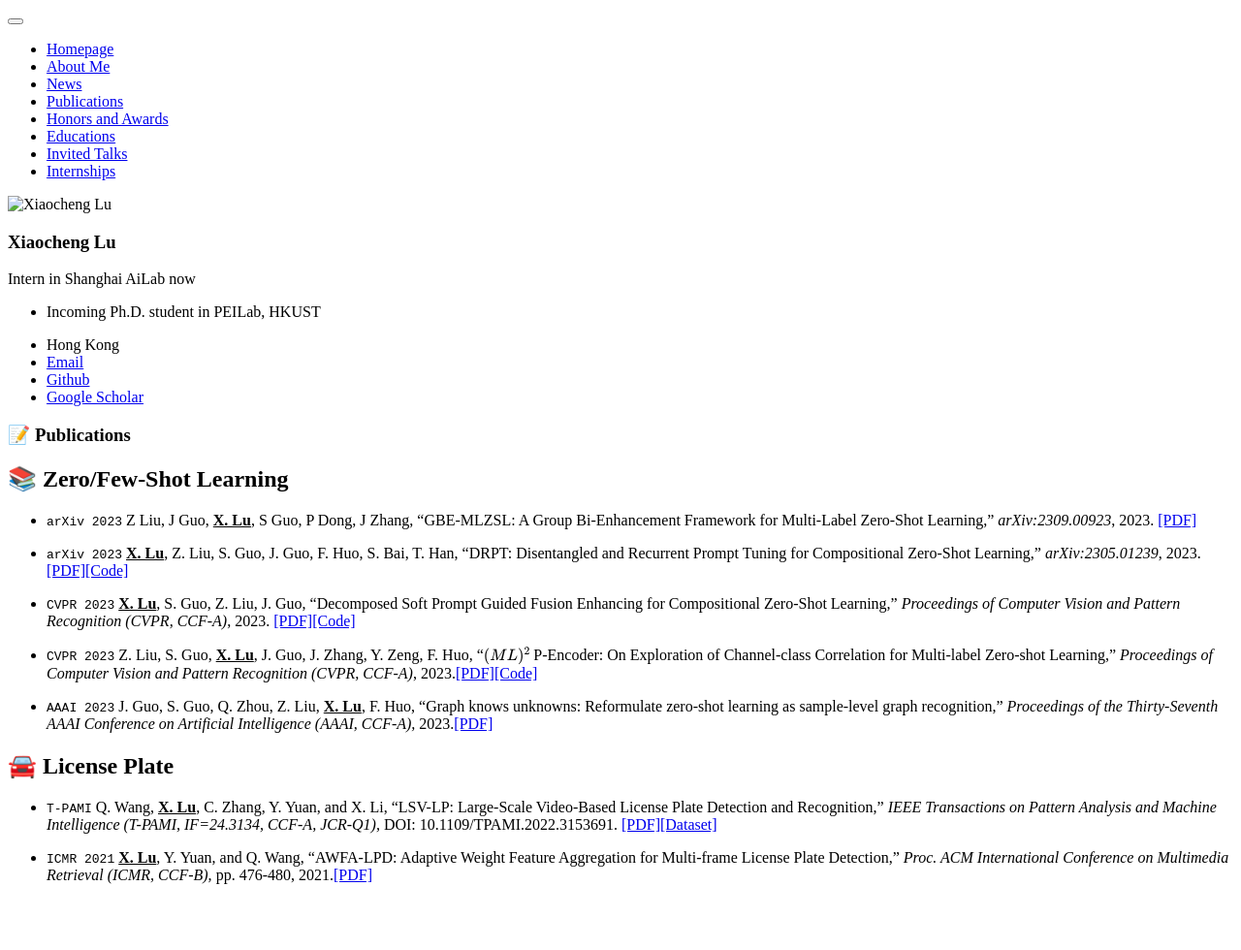
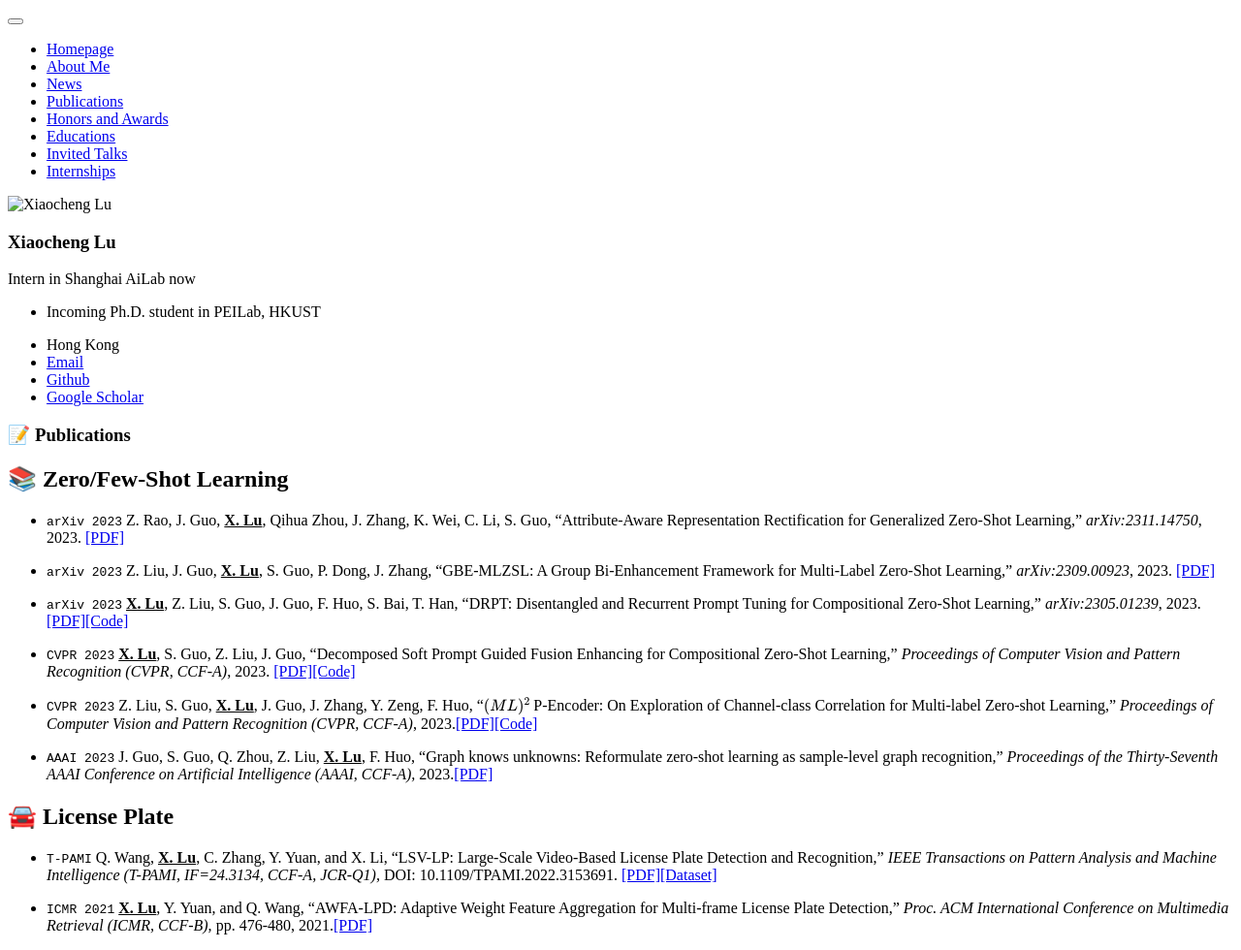
Before and after one commit to Forest-art/forest-art.github.io, a Jekyll site: the page built from _pages/includes/mypub.md, in a window 1280 px wide. Shown: the whole page at 97% size. Built offline with Jekyll 4.4.1, drawn with Linux system fonts in a browser that asks for light colours; our own code applies the rules of GitHub Pages for plain Markdown files; formulas are drawn with MathJax 3; before the commit the page ends 928 px from its top, so only the background shows below that.

Commit message:
Update mypub.md

```diff
--- a/_pages/includes/mypub.md
+++ b/_pages/includes/mypub.md
@@ -1,8 +1,9 @@
 # 📝 Publications
 ## 📚 Zero/Few-Shot Learning
+- ``arXiv 2023`` Z. Rao, J. Guo, **<u>X. Lu</u>**, Qihua Zhou, J. Zhang, K. Wei, C. Li, S. Guo, "Attribute-Aware Representation Rectification for Generalized Zero-Shot Learning," *arXiv:2311.14750*, 2023.
+[[PDF]](https://arxiv.org/pdf/2311.14750.pdf)
 
-
-- ``arXiv 2023`` Z Liu, J Guo, **<u>X. Lu</u>**, S Guo, P Dong, J Zhang, "GBE-MLZSL: A Group Bi-Enhancement Framework for Multi-Label Zero-Shot Learning," *arXiv:2309.00923*, 2023.
+- ``arXiv 2023`` Z. Liu, J. Guo, **<u>X. Lu</u>**, S. Guo, P. Dong, J. Zhang, "GBE-MLZSL: A Group Bi-Enhancement Framework for Multi-Label Zero-Shot Learning," *arXiv:2309.00923*, 2023.
 [[PDF]](https://arxiv.org/pdf/2309.00923.pdf)
 
 
```
